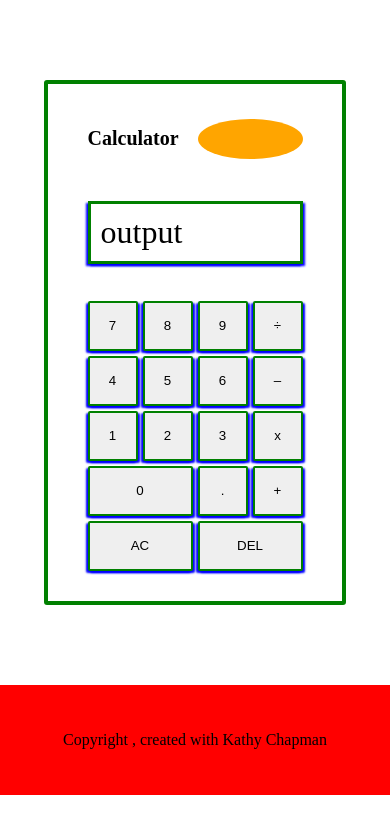
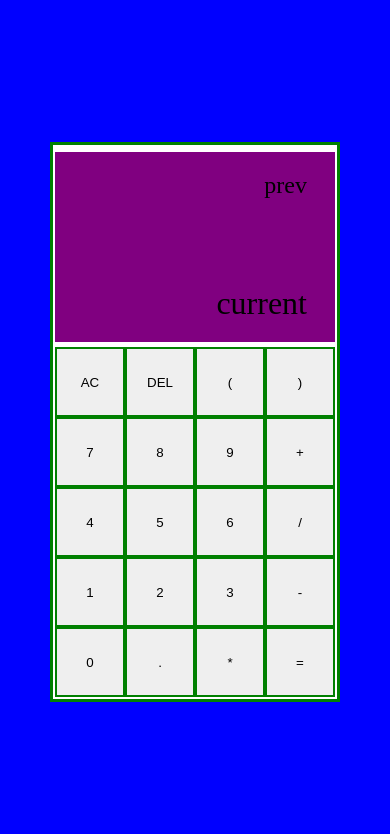
Before and after one commit to K95Monty/Calculator, a plain HTML site: page index.html in a window 390 px wide. Drawn offline with Linux system fonts and the light colour scheme.

Commit message:
Add files via upload
used switch case for working out the equation and appending changes to display

styled buttons in a grid system

sorted out calculator's size on small widths - now responsive

added and changed ids of numbers and operators for cleaner code

removed footer

```diff
--- a/css/styles.css
+++ b/css/styles.css
@@ -3,82 +3,97 @@ body {
     padding: 0;
     width: 100%;
     font-size: 16px;
+    background-color: blue;
+    min-height: 100vh;
+    display: flex;
+    flex-direction: column;
+    justify-content: center;
 }
 
-.container {
-    margin: 80px auto;
-    width: 300px;
-    border: 4px solid green;
-    border-radius: 3px;
-    padding: 30px;
-    font-size: 2em;
-    display: grid;
-    grid-template-columns: repeat(4, 50px);
-    grid-gap: 5px;
-    justify-content: center;
-    align-items: center;
+.calculator-grid {
+    background-color: white;
+    margin: 100px auto;
+    border: 3px solid green;
+    max-width: 400px;
+    padding: 2px;
 }
 
-#output {
-    grid-column: 1 / span 4;
-    padding: 10px;
-    border: 3px solid green;
-    box-shadow: 2px 2px 2px blue,
-                -2px 2px 2px blue;
+#display {
+    background-color: purple;
+    max-height: 200px;
+    min-height: 150px;
+    padding: 20px 8px;
+    margin: 5px auto;
+    max-width: 390px;
+    display: flex;
+    flex-direction: column;
+    align-items: end;
+    justify-content: space-between;
 }
 
-button {
-    padding: 10px;
-    text-align: center;
-    height: 50px;
-    border: 2px solid green;
-    border-radius: 2px;
-    box-shadow: 2px 2px 2px blue,
-                -2px 2px 2px blue;
+#display > div {
+    margin-right: 20px;
 }
 
-button:hover, button:active {
-    background-color: red;
-    box-shadow: 2px 2px 2px blue,
-                -2px 2px 2px blue,
-                -3px 3px 3px blue,
-                3px 3px 3px blue;
+#prev-display {
+    font-size: 1.5em;
 }
 
-h1 {
-    grid-column: 1 / span 1;
-    font-size: 20px;
+#current-display {
+    font-size: 2em;
 }
 
-#box {
-    grid-column: 3 / span 2;
-    border-radius: 50%;
-    background-color: orange;
-    height: 40px;
+.buttons {
+    display: grid;
+    grid-template-columns: repeat(4, 100px);
+    grid-template-rows: repeat(5, 100px);
+    justify-items: center;
+    align-items: center;
+    font-size: 2em;
 }
 
-#zero {
-    grid-column: 1 / span 2;
+.buttons > button {
+    cursor: pointer;
+    border: 2px solid green;
+    text-align: center;
+    width: 100px;
+    height: 100px;
 }
 
-#equal {
-    grid-column: 1 / span 2;
+.buttons > button:hover {
+    background-color: pink;
 }
 
-#delete {
-    grid-column: 3 / span 2;
+@media screen and (max-width: 500px) {
+    .calculator-grid {
+        width: 320px;
+    }
+
+    .buttons {
+        display: grid;
+        grid-template-columns: repeat(4, 80px);
+        grid-template-rows: repeat(5, 80px);
+    }
+
+    .buttons > button {
+        width: 80px;
+        height: 80px;
+    }
 }
 
-footer {
-    width: 100%;
-    margin: 0 auto;
-    text-align: center;
-    padding: 30px 0;
-    background-color: red;
-}
+@media screen and (max-width: 390px) {
+    .calculator-grid {
+        width: 280px;
+    }
 
-@media screen and (max-width: 480px) and (min-width: 350px) {
-    .container {
-        width: 60%;
+    .buttons {
+        display: grid;
+        grid-template-columns: repeat(4, 70px);
+        grid-template-rows: repeat(5, 70px);
+    }
+
+    .buttons > button {
+        width: 70px;
+        height: 70px;
     }
 }
--- a/index.html
+++ b/index.html
@@ -1,47 +1,41 @@
 <!DOCTYPE html>
-<head>
-    <meta>
-
-    </meta>
-    <link href="css\styles.css" rel="stylesheet">
-</head>
+    <head>
+        <meta charset="utf-8">
+        <title>Calculator</title>
+        <meta content="width=device-width, initial-scale=1" name="viewport" />
+        <link href="css\styles.css" rel="stylesheet">
+    </head>
     <body>
-
-
-
-        <div class="container">
-            <h1>Calculator</h1>
-            <div id="box"></div>
-            <p id="output">output</p>
-                <button class="number">7</button>
-                <button class="number">8</button>
-                <button class="number">9</button>
-                <button class="number" id="divide">&divide;</button>
-
-                <button class="number">4</button>
-                <button class="number">5</button>
-                <button class="number">6</button>
-                <button class="number" id="subtract">&ndash;</button>
-
-                <button class="number">1</button>
-                <button class="number">2</button>
-                <button class="number">3</button>
-                <button class="" id="times">x</button>
-
-                <button class="number" id="zero">0</button>
-                <button class="" id="dot">&period;</button>
-                <button class="number" id="add">&plus;</button>
-
-                <button id="equal" onclick="submit()">AC</button>
-                <button id="delete" onclick="backspace()">DEL</button>
-        </div>
-
-        <footer>
-            <p>Copyright , created with   Kathy Chapman</p>
-        </footer>
-
-
-
+        <section>
+            <div class="calculator-grid">
+                <div id="display">
+                    <div id="prev-display">prev</div>
+                    <div id="current-display">current</div>
+                </div>
+                <div class="buttons">
+                    <button>AC</button>
+                    <button>DEL</button>
+                    <button>(</button>
+                    <button>)</button>
+                    <button>7</button>
+                    <button>8</button>
+                    <button>9</button>
+                    <button>+</button>
+                    <button>4</button>
+                    <button>5</button>
+                    <button>6</button>
+                    <button>/</button>
+                    <button>1</button>
+                    <button>2</button>
+                    <button>3</button>
+                    <button>-</button>
+                    <button>0</button>
+                    <button>.</button>
+                    <button>*</button>
+                    <button id="equals">=</button>
+                </div>
+            </div>
+        </section>
 
         <script type="text/javascript" src="js\app.js"></script>
 
--- a/js/app.js
+++ b/js/app.js
@@ -1,11 +1,46 @@
-const equation = "22 + 4";
-const equationSpilt = equation.split(" "); //spilt the eqution into an array
+let currentDisplay = document.getElementById("current-display");
+let prevDisplay = document.getElementById("prev-display");
+let buttons = Array.from(document.getElementsByClassName("buttons"));
 
-//check if the string elements can be turned into a number
-//push these into a new array
-//calculate the total in the array
+//alternative to eval
+function equals(equation) {
+    return new Function('return ' + equation)();
+}
 
-
-function submit () {
-    document.getElementById("output").innerHTML = "hello";
-}
+buttons.map( button => {
+    button.addEventListener("click", (e) => {
+        switch(e.target.innerText) {
+            case "AC":
+                currentDisplay.innerText = "";
+                prevDisplay.innerText = "";
+                break;
+            case "DEL":
+                if(currentDisplay.innerText) {
+                    currentDisplay.innerText = currentDisplay.innerText.slice(0, - 1);
+                }
+                break;
+            case ".":
+                if(!currentDisplay.innerText.includes(".")) {
+                    currentDisplay.innerText += "."
+                }
+                break;
+            case "=":
+                try {
+                    currentDisplay.innerText = equals(currentDisplay.innerText);
+                    prevDisplay.innerText = currentDisplay.innerText;
+                    prevDisplay.innerText = equals(currentDisplay.innerText);
+                }
+                catch(error) {
+                    currentDisplay.innerText = "Error";
+                }
+                break;
+            default:
+                currentDisplay.innerText += e.target.innerText;
+                break;
+        }
+        // console.log("clicked");
+        // console.log(e);
+        // console.log(e.target);
+        // console.log(e.target.innerText);
+    })
+})
```
